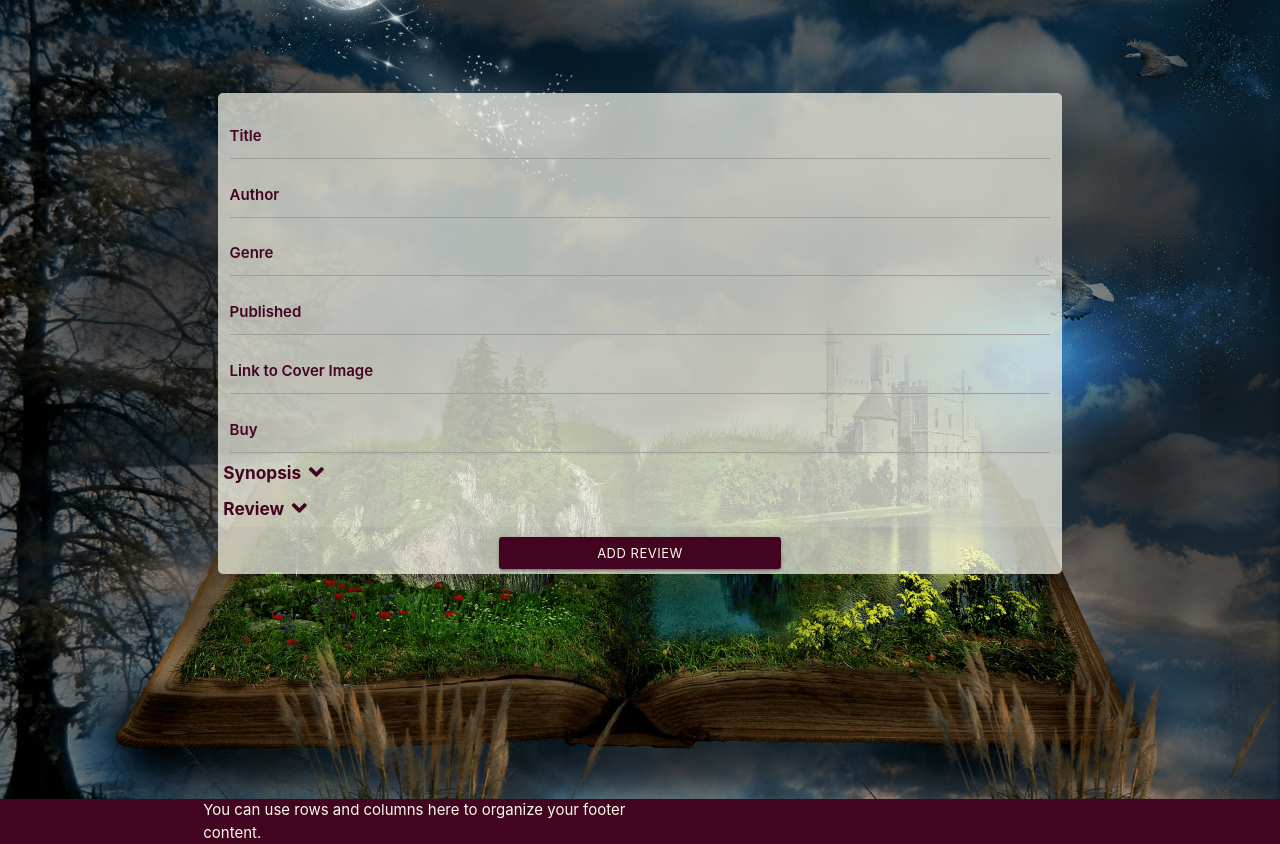
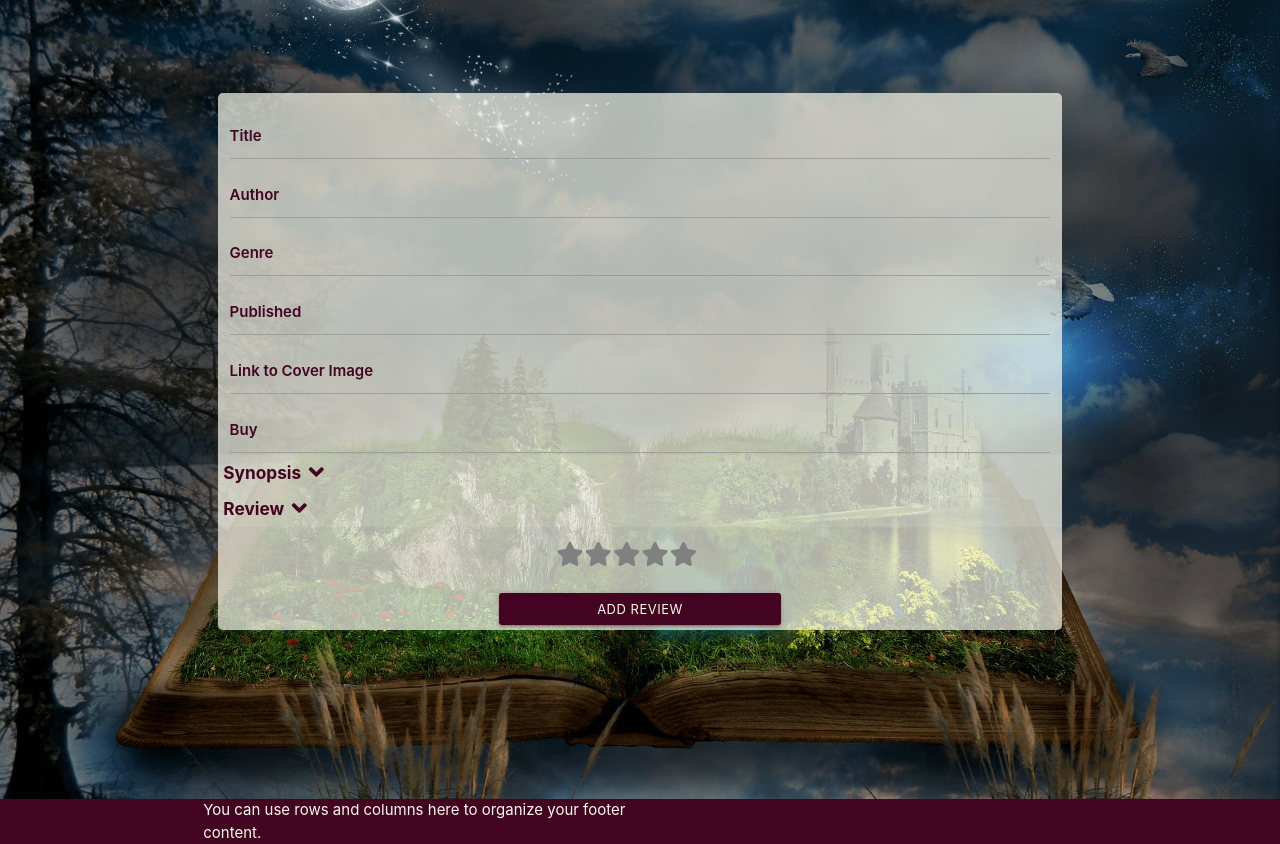
Before and after one commit to Code-Institute-Submissions/Fantastic-Books, a Flask app: page /add_review in a window 1280 px wide. Shown: the part 65-909 px from the top of the page. Run offline with Flask 2, Linux system fonts and the light colour scheme; data that the repository does not hold is empty; some libraries are stand-ins or nearby versions.

Commit message:
Add star rating to add/edit review forms and display rating on reviews.html

```diff
--- a/app.py
+++ b/app.py
@@ -107,6 +107,7 @@ def add_review():
             "synopsis": request.form.get("synopsis"),
             "review": request.form.get("review"),
             "created_by": session["user"],
+            "rating": request.form.get("star"),
             "date_created": date.strftime("%d %b %Y")
         }
         mongo.db.reviews.insert_one(review)
--- a/static/css/style.css
+++ b/static/css/style.css
@@ -429,6 +429,66 @@ textarea {
     margin-top: 10px;
 }
 
+.txt-center {
+    text-align: center;
+}
+
+.hide {
+    display: none;
+}
+
+.clear {
+    float: none;
+    clear: both;
+}
+
+.rating {
+    /* width: 90px; */
+    unicode-bidi: bidi-override;
+    direction: rtl;
+    text-align: center;
+    position: relative;
+    margin-bottom: 10px;
+}
+
+.radio-btn {
+    text-align: center;
+}
+
+.rating > label {
+    float: right;
+    display: inline;
+    padding: 0;
+    margin: 0 2px 0 0 ;
+    position: relative;
+    width: 1.1em;
+    cursor: pointer;
+    color: grey;
+    font-size: 24px;
+}
+
+.rating > label:hover,
+.rating > label:hover ~ label,
+.rating > input.radio-btn:checked ~ label {
+    color: gold;
+}
+
+.rating > label:hover:before,
+.rating > label:hover ~ label:before,
+.rating > input.radio-btn:checked ~ label:before,
+.rating > input.radio-btn:checked ~ label:before {
+    font-family: 'Font Awesome 5 Free';
+    content: "\f005";
+    font-weight: 600;
+    position: absolute;
+    left: 0;
+    color: #FFD700;
+}
+
+.add-review-btn {
+    margin-bottom: 1rem;
+}
+
 /* Reviews */
 
 .reviews {
@@ -485,6 +545,10 @@ textarea {
      font-weight: 500;
 }
 
+.review-rating {
+    margin-bottom: 5px;
+}
+
 /* Media Queries */
 @media only screen and (min-width: 768px) {
     .form-container {
@@ -508,4 +572,8 @@ textarea {
         margin-left: auto;
         margin-right: auto;
     }
+
+    .review-rating {
+        text-align: center;
+    }
 }
--- a/templates/add_review.html
+++ b/templates/add_review.html
@@ -71,6 +71,22 @@
                 </ul>
             </div>
 
+            <div class="row txt-center">
+                <div class="rating col s6 push-s2 m6 push-m1">
+                    <input id="star5" name="star" type="radio" value="&#11088; &#11088; &#11088; &#11088; &#11088;" class="radio-btn hide" />
+                    <label for="star5"><i class="fas fa-star"></i></label>
+                    <input id="star4" name="star" type="radio" value="&#11088; &#11088; &#11088; &#11088;" class="radio-btn hide" />
+                    <label for="star4"><i class="fas fa-star"></i></label>
+                    <input id="star3" name="star" type="radio" value="&#11088; &#11088; &#11088;" class="radio-btn hide" />
+                    <label for="star3"><i class="fas fa-star"></i></label>
+                    <input id="star2" name="star" type="radio" value="&#11088; &#11088;" class="radio-btn hide" />
+                    <label for="star2"><i class="fas fa-star"></i></label>
+                    <input id="star1" name="star" type="radio" value="&#11088;" class="radio-btn hide" />
+                    <label for="star1"><i class="fas fa-star"></i></label>
+                    <div class="clear"></div>
+                </div>
+            </div>
+
             <div class="row">
                 <button type="submit" class="col s6 offset-s3 m4 offset-m4 btn-small">
                     Add Review
--- a/templates/profile.html
+++ b/templates/profile.html
@@ -59,6 +59,7 @@
                                 <br> {{ review.author }}
                                 <br> Genre: {{ review.genre }}
                                 <br>Published: {{ review.published }}
+                                <br> {{ review.rating}}
                                 </p>
 
                                 <ul class="collapsible">
@@ -71,8 +72,8 @@
                                         <div class="collapsible-body"> {{ review.review }}</div>
                                     </li>
 
-                                <button data-target="confirm_delete" class="btn-small modal-trigger">Delete</button>
-                                <a href="{{ url_for('edit_review', review_id=review._id) }}" class="btn-small">Edit</a>
+                                    <button data-target="confirm_delete" class="btn-small modal-trigger">Delete</button>
+                                    <a href="{{ url_for('edit_review', review_id=review._id) }}" class="btn-small">Edit</a>
                                 </ul>
                                         <!-- Confirm Delete Modal-->
                                     <div id="confirm_delete{{loop.index}}" class="modal">
--- a/templates/reviews.html
+++ b/templates/reviews.html
@@ -54,6 +54,10 @@
                             <br> Genre: {{ review.genre }}
                             <br>Published: {{ review.published }}
                             </p>
+
+                            <div class="review-rating" >
+                             {{ review.rating}}
+                            </div>
                         </div>
 
                    <div class="row">
```
Also changed, not shown: templates/edit_review.html (+16 -0 lines).
